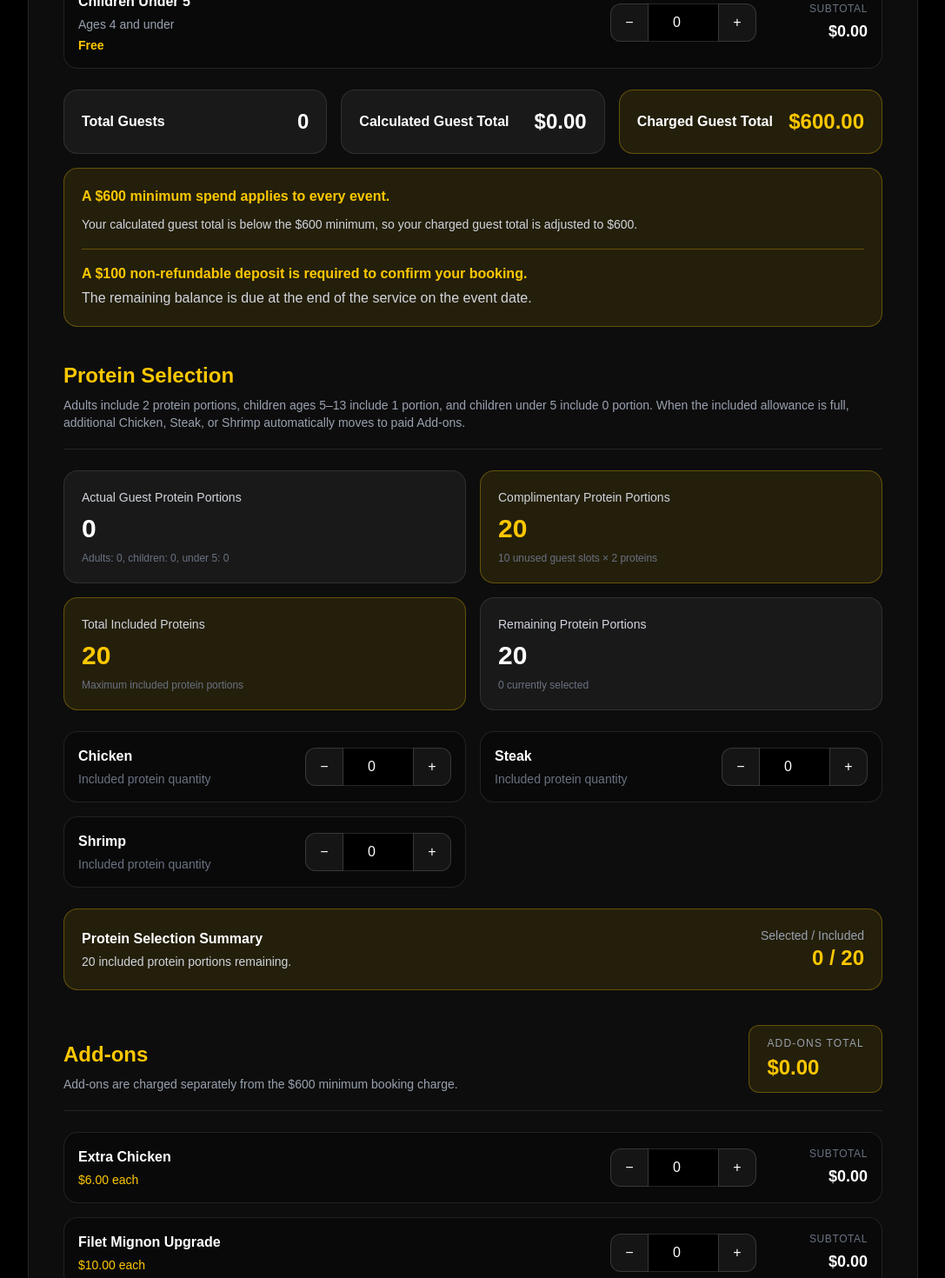
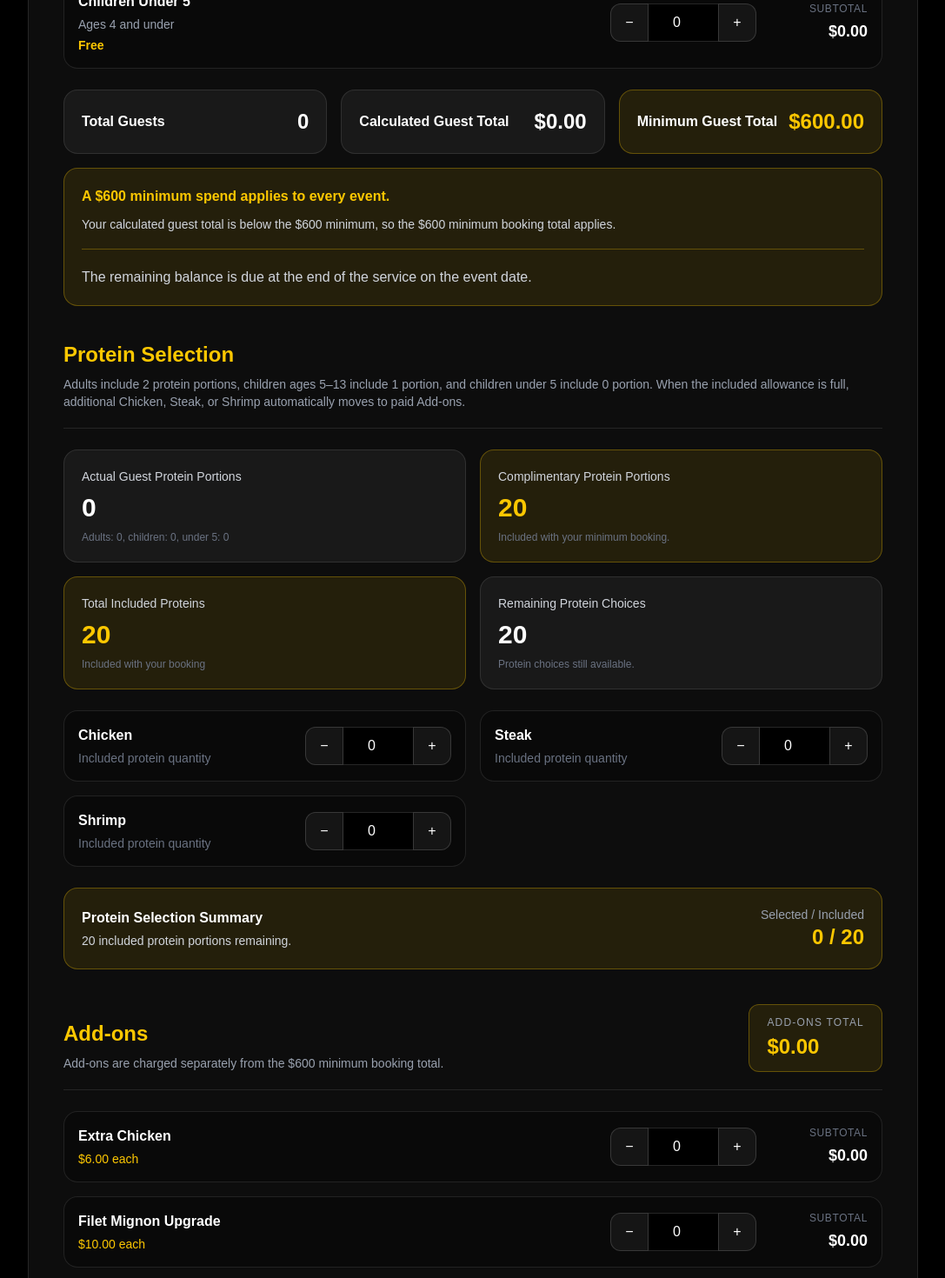
Before and after one commit to songsteppanyaki/songsteppanyaki, a Next.js app: page /booking in a window 1280 px wide. Shown: the part 1600-3070 px from the top of the page at 87% size, without its empty margins (96-1183 px from the left). Built offline with nearby package versions, Linux system fonts and the light colour scheme.

Commit message:
Make event date required

```diff
--- a/app/booking/page.tsx
+++ b/app/booking/page.tsx
@@ -906,9 +906,10 @@ router.push("/booking/payment");
 
             <div className="mt-6 grid gap-5 md:grid-cols-2">
               <FormInput
-                label="Event Date (Optional)"
+                label="Event Date *"
                 name="eventDate"
                 type="date"
+                required
               />
 
               <FormInput
@@ -1049,7 +1050,7 @@ The deposit will be credited toward your total and deducted from the final balan
               />
 
               <SummaryBox
-                label="Charged Guest Total"
+                label="Minimum Guest Total"
                 value={`$${chargedGuestTotal.toFixed(2)}`}
                 highlighted
               />
@@ -1062,12 +1063,9 @@ The deposit will be credited toward your total and deducted from the final balan
                 </p>
 
                 <p className="mt-2 text-sm leading-6 text-gray-300">
-                  Your calculated guest total is below the $600 minimum, so your charged guest total is adjusted to $600.
+                  Your calculated guest total is below the $600 minimum, so the $600 minimum booking total applies.
                 </p>
                 <div className="mt-4 pt-4 border-t border-yellow-400/30">
-  <p className="font-semibold text-yellow-400">
-    A $100 non-refundable deposit is required to confirm your booking.
-  </p>
   <p className="mt-1 text-gray-300">
     The remaining balance is due at the end of the service on the event date.
   </p>
@@ -1102,22 +1100,22 @@ The deposit will be credited toward your total and deducted from the final balan
               <ProteinSummaryCard
                 label="Complimentary Protein Portions"
                 value={complimentaryProteinAllowance}
-                description={`${complimentaryGuestSlots} unused guest slots × ${PROTEINS_PER_GUEST_SLOT} proteins`}
+              description="Included with your minimum booking."
                 highlighted
               />
 
               <ProteinSummaryCard
                 label="Total Included Proteins"
                 value={totalIncludedProteinAllowance}
-                description="Maximum included protein portions"
+                description="Included with your booking"
                 highlighted
               />
 
               <ProteinSummaryCard
-                label="Remaining Protein Portions"
-                value={remainingProteinAllowance}
-                description={`${totalProteinSelections} currently selected`}
-              />
+  label="Remaining Protein Choices"
+  value={remainingProteinAllowance}
+  description="Protein choices still available."
+/>
             </div>
 
             {totalGuests > 0 &&
@@ -1128,13 +1126,7 @@ The deposit will be credited toward your total and deducted from the final balan
                   </p>
 
                   <p className="mt-2 text-sm leading-6 text-gray-200">
-                    Your party has {totalGuests} guests. Because
-                    the booking minimum covers{" "}
-                    {MINIMUM_GUEST_SLOTS} guest slots, the{" "}
-                    {complimentaryGuestSlots} unused slots
-                    include{" "}
-                    {complimentaryProteinAllowance} additional
-                    complimentary protein portions.
+                   Your booking includes additional protein portions to meet our $600 minimum booking requirement.
                   </p>
                 </div>
               )}
@@ -1223,7 +1215,7 @@ The deposit will be credited toward your total and deducted from the final balan
 
                 <p className="mt-2 text-sm text-gray-400">
                   Add-ons are charged separately from the $600
-                  minimum booking charge.
+minimum booking total.
                 </p>
               </div>
 
@@ -1531,7 +1523,7 @@ The deposit will be credited toward your total and deducted from the final balan
 
 
               <PriceRow
-                label="Charged Guest Total"
+                label="Minimum Guest Total"
                 value={chargedGuestTotal}
               />
 
@@ -1658,10 +1650,9 @@ The deposit will be credited toward your total and deducted from the final balan
               type="submit"
               className="mt-8 w-full rounded-full bg-yellow-500 px-8 py-4 text-lg font-bold text-black transition hover:bg-yellow-400"
             >
-              {`SUBMIT BOOKING REQUEST — $${estimatedTotal.toFixed(
-                2,
-              )}`}
-            </button>
+               SUBMIT BOOKING REQUEST — $100 DEPOSIT
+</button>
+
           </div>
         </form>
       </div>
```
